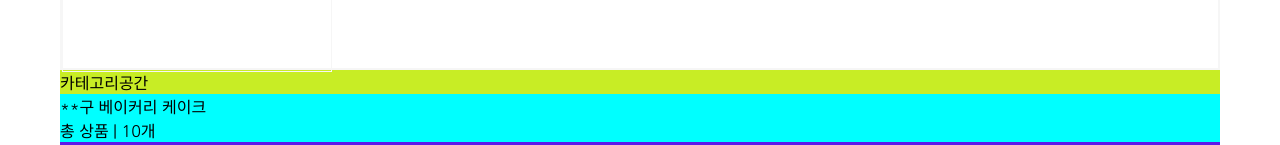
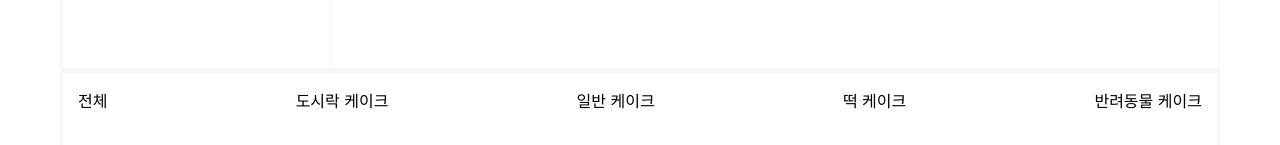
Before and after one commit to H-JUYEONG/front-yummy, a React (Create React App) app: page /user/userMainForm in a window 1280 px wide. Shown: the part 651-796 px from the top of the page. Built offline with nearby package versions, Linux system fonts and the light colour scheme; a web font is replaced by a local one.

Commit message:
main css작업전

```diff
--- a/src/assets/css/user/userMainForm.css
+++ b/src/assets/css/user/userMainForm.css
@@ -46,13 +46,39 @@
 }
 /*카테고리공간*/
 .category-box{
-    background-color: rgb(200, 237, 37);
+    /* background-color: rgb(200, 237, 37); */
+    border: 3px solid #f6f6f6;
+    height: 80px;
+    padding: 15px;
+
 }
+.category-box > ul{
+    display: flex;
+    flex-direction: row;
+    align-items: baseline;
+    justify-content: space-between;
+}
+
+
 /*서브타이틀공간*/
 .sub-title-box{
-    background-color: aqua;
+    /* background-color: aqua; */
+    height: 40px;
 }
+.sub-title-box > ul{
+    display: flex;
+    flex-direction: row;
+    align-items: baseline;
+    justify-content: flex-start;
+}
+.sub-title-box > ul > li{
+    margin-left: 10px;
+}
+
+
+
 /*상품리스트공간*/
 .allList-box{
-    background-color: rgb(95, 26, 233);
+    /* background-color: rgb(95, 26, 233); */
+    border: 3px solid #f6f6f6;
 }
--- a/src/pages/user/UserMainForm.jsx
+++ b/src/pages/user/UserMainForm.jsx
@@ -67,7 +67,13 @@ const UserMainForm= () => {
                     </div>
                 </div>
                 <div className='category-box'>
-                    카테고리공간
+                    <ul>
+                        <li>전체</li>
+                        <li>도시락 케이크</li>
+                        <li>일반 케이크</li>
+                        <li>떡 케이크</li>
+                        <li>반려동물 케이크</li>
+                    </ul>
                 </div>
                 <div className='sub-title-box'>
                     <ul>
```
